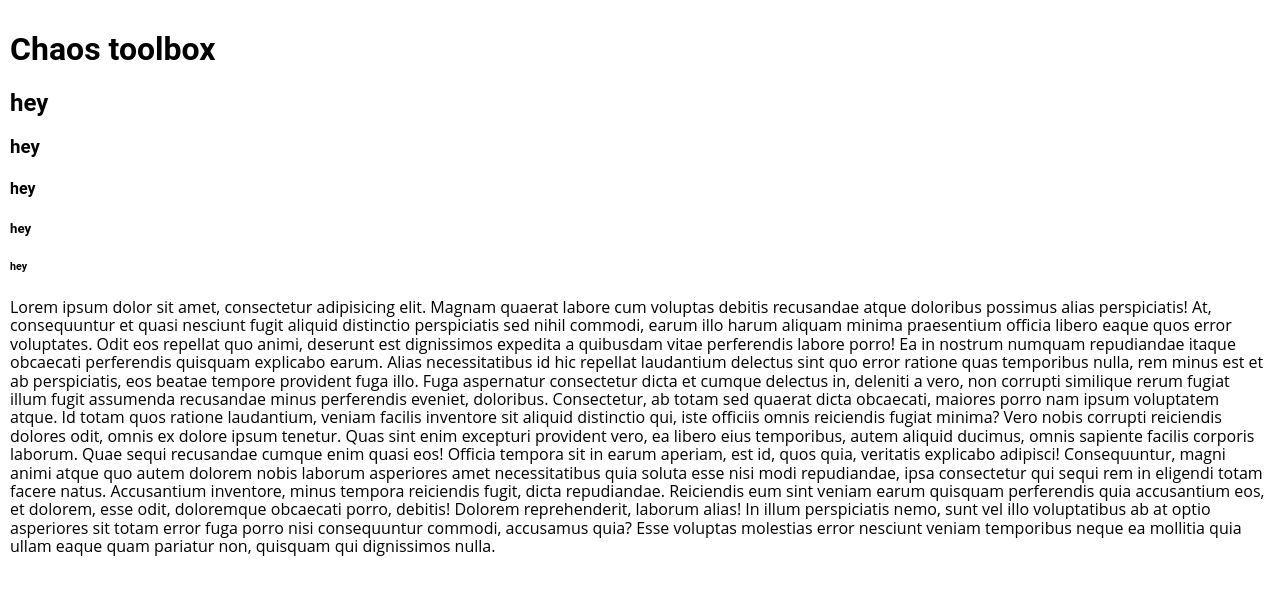
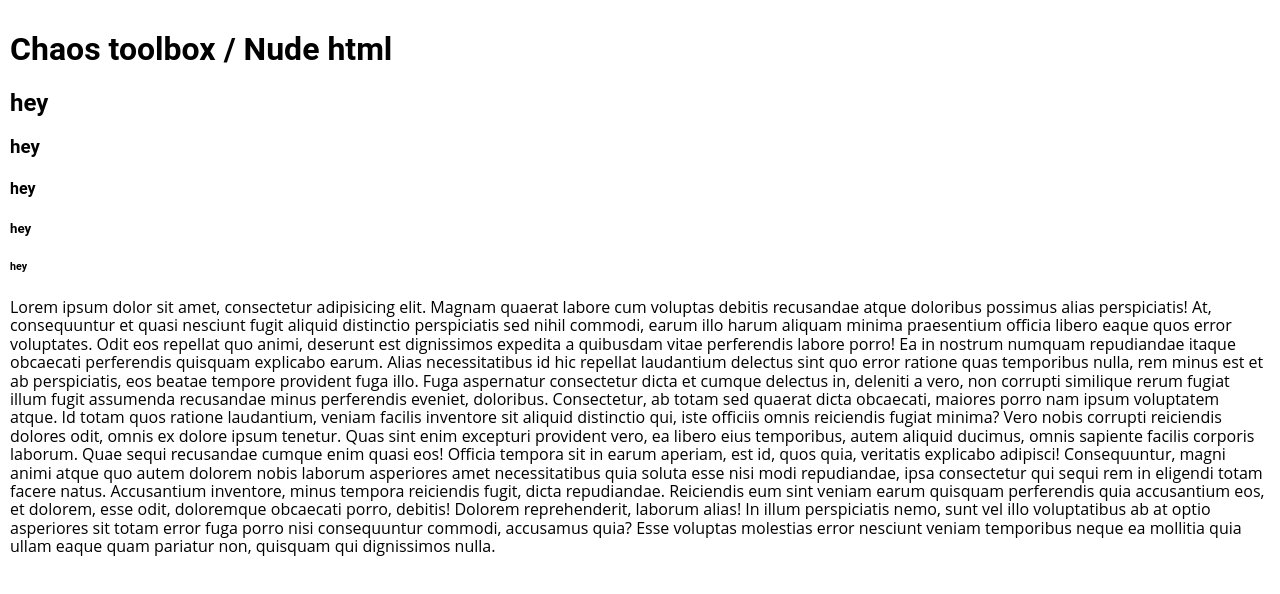
Before and after one commit to youpiwaza/chaos-toolbox, a website: page index.html in a window 1280 px wide. Drawn offline with nearby package versions, Linux system fonts and the light colour scheme.

Commit message:
Min: title update

```diff
--- a/index.html
+++ b/index.html
@@ -8,7 +8,7 @@
         <meta name="description"            content="yay fun" />
         <meta name="viewport"               content="width=device-width, initial-scale=1.0, shrink-to-fit=no" />
 
-        <title>Chaos toolbox</title>
+        <title>Chaos toolbox / Nude html</title>
 
         <!-- favicons -->
         <link rel="apple-touch-icon"        sizes="57x57"       href="assets/visuals/misc/favicon/apple-touch-icon-57x57.png" />
@@ -42,7 +42,7 @@
         <![endif]-->
 
         <div class="container">
-            <h1>Chaos toolbox</h1>
+            <h1>Chaos toolbox / Nude html</h1>
             <h2>hey</h2>
             <h3>hey</h3>
             <h4>hey</h4>
```
